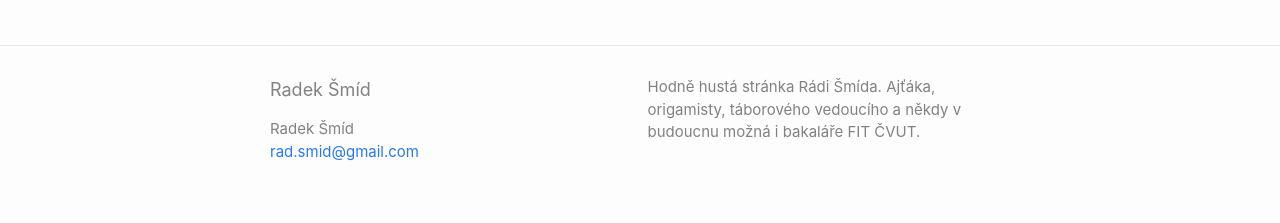
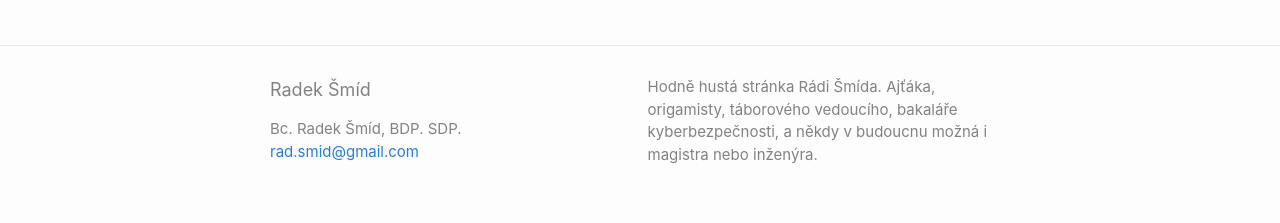
Before and after one commit to Smidra/rada.smid.io-site, a Jekyll site: the page built from index.md, in a window 1280 px wide. Shown: the part 1960-2183 px from the top of the page. Built offline with Jekyll 4.4.1, drawn with Linux system fonts in a browser that asks for light colours; our own code applies the rules of GitHub Pages for plain Markdown files.

Commit message:
Titul update

```diff
--- a/Gemfile
+++ b/Gemfile
@@ -2,3 +2,4 @@
 
 source "https://rubygems.org"
 gemspec
+gem "kramdown-parser-gfm"
--- a/_config.yml
+++ b/_config.yml
@@ -1,9 +1,8 @@
 title: Radek Šmíd
-author: Radek Šmíd
+author: Bc. Radek Šmíd, BDP. SDP.
 email: rad.smid@gmail.com
 description: > # this means to ignore newlines until "twitter_username:"
-  Hodně hustá stránka Rádi Šmída. Ajťáka, origamisty, táborového vedoucího
-  a někdy v budoucnu možná i bakaláře FIT ČVUT.
+  Hodně hustá stránka Rádi Šmída. Ajťáka, origamisty, táborového vedoucího, bakaláře kyberbezpečnosti, a někdy v budoucnu možná i magistra nebo inženýra.
 
 show_excerpts: false # set to true to show excerpts on the homepage
 
```
